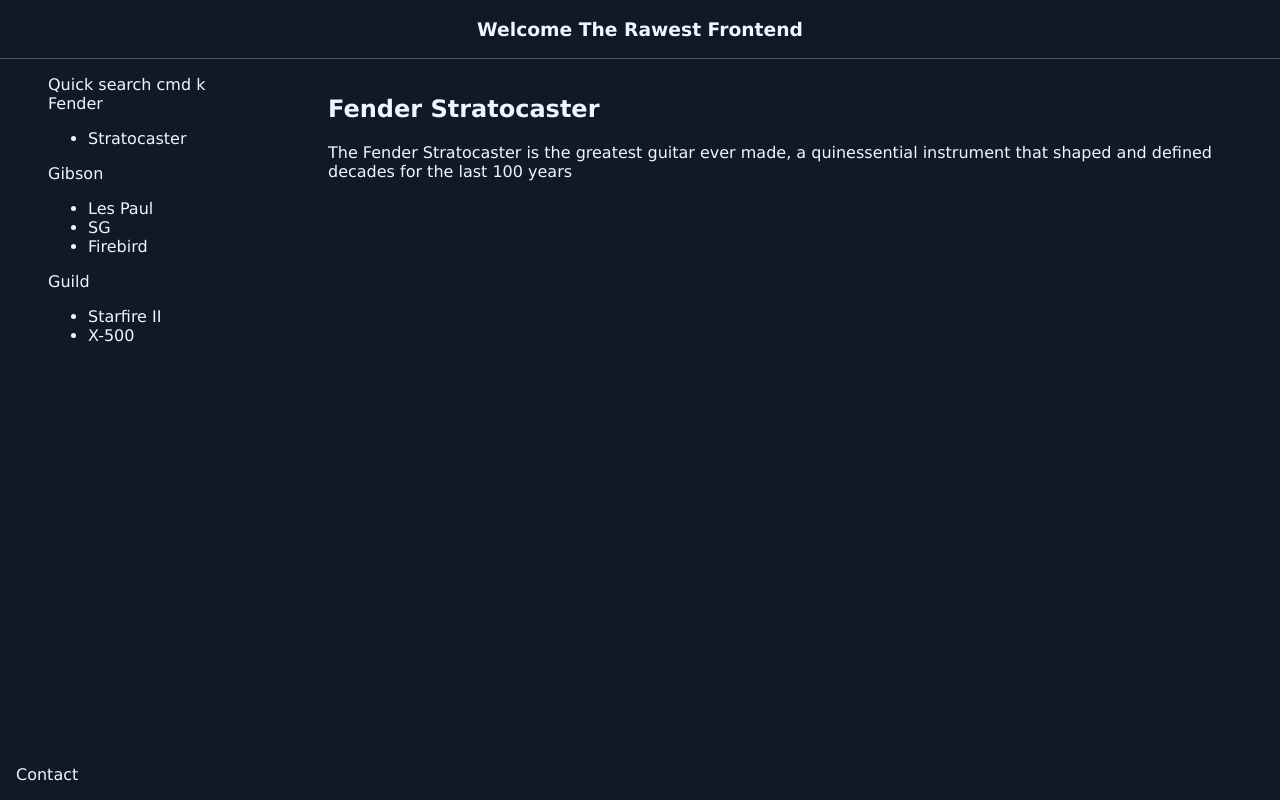
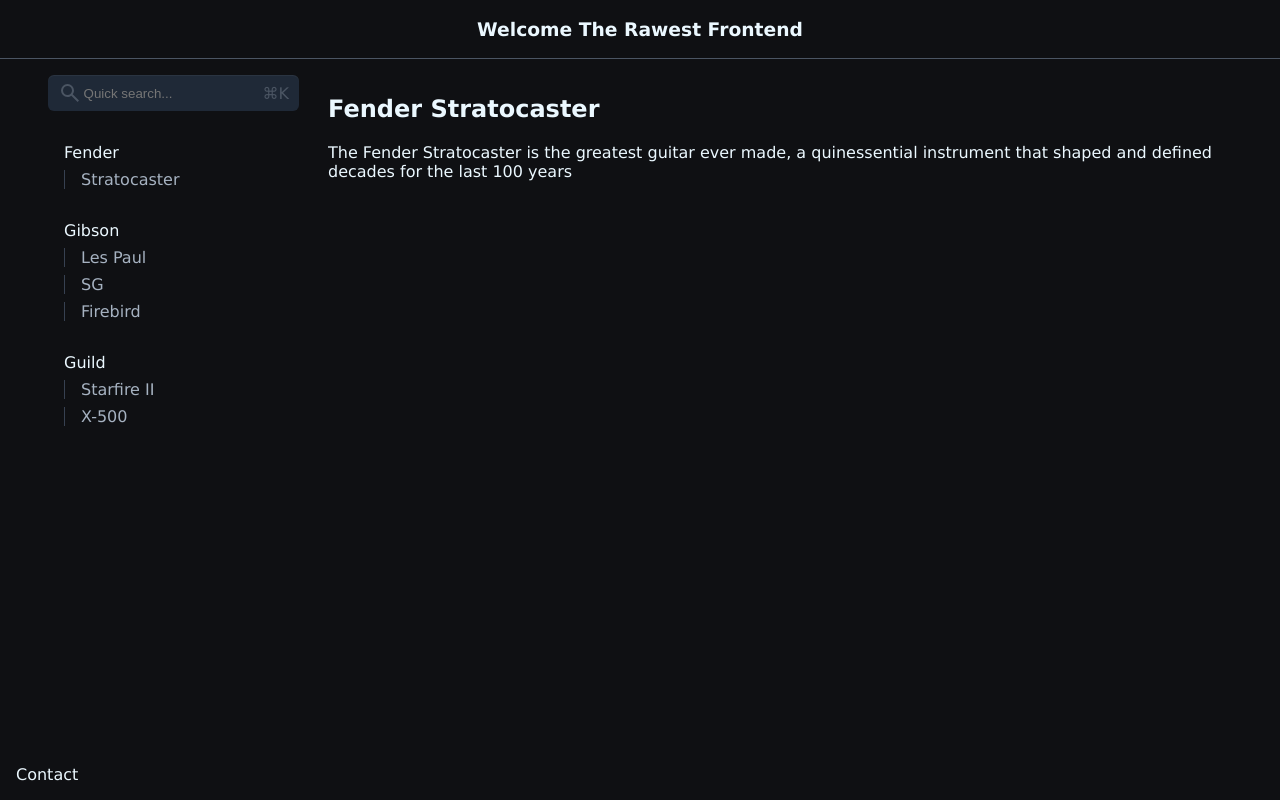
Before and after one commit to Mike-Medvedev/simple-dev-server, a website: page src/public/index.html in a window 1280 px wide. Drawn offline with Linux system fonts and the light colour scheme.

Commit message:
created search bar and dummy data list

```diff
--- a/src/httpHandlers.js
+++ b/src/httpHandlers.js
@@ -3,8 +3,8 @@
   parseResource,
   parseFileExt,
   generateHeaders,
-} from "../scripts/parseHttpRequest.js";
-import { pathToRequest, readFileContents } from "../scripts/pathScripts.js";
+} from "./parseHttpRequest.js";
+import { pathToRequest, readFileContents } from "./pathScripts.js";
 import { FileNotFound } from "./errors.js";
 
 const req = async (data, socket) => {
--- a/scripts/pathScripts.js
+++ b/src/pathScripts.js
@@ -1,7 +1,7 @@
 import { fileURLToPath } from "url";
 import path from "path";
 import { readFile } from "node:fs/promises";
-import { FileNotFound } from "../src/errors.js";
+import { FileNotFound } from "./errors.js";
 
 function pathToRequest(file) {
   const __filename = fileURLToPath(import.meta.url);
--- a/src/public/components/Home.js
+++ /dev/null
@@ -1 +0,0 @@
-console.log("Hello From switzerland");
--- a/src/public/components/data.js
+++ b/src/public/components/data.js
@@ -1,28 +1,23 @@
-const data = [
-  { brand: "Fender", model: "Stratocaster", desc: "A couple" },
-  { brand: "Gibson", model: "Les Paul", desc: "A couple" },
-  { brand: "Gibson", model: "SG", desc: "A couple" },
-  { brand: "Gibson", model: "Firebird", desc: "A couple" },
-  { brand: "Guild", model: "Starfire II", desc: "A couple" },
-  { brand: "Guild", model: "X-500", desc: "A couple" },
-];
+const data = {
+  Fender: ["Stratocaster"],
+  Gibson: ["Les Paul", "SG", "Firebird"],
+  Guild: ["Starfire II", "X-500"],
+};
 
 const aside = document.getElementById("layout-aside");
-const brands = {};
 
-for (const elmt of data) {
-  if (!brands[elmt.brand]) {
-    const sec = document.createElement("section");
-    sec.innerText = elmt.brand;
-
-    const ul = document.createElement("ul");
-    sec.appendChild(ul);
-
-    brands[elmt.brand] = ul;
-    aside.appendChild(sec);
-  }
-
-  const li = document.createElement("li");
-  li.innerText = elmt.model;
-  brands[elmt.brand].appendChild(li);
+for (const [brand, model] of Object.entries(data)) {
+  const sec = document.createElement("section");
+  aside.appendChild(sec);
+  console.log(sec);
+  sec.innerText = brand;
+  const list = document.createElement("div");
+  list.id = "guitarList";
+  sec.appendChild(list);
+  model.forEach((m) => {
+    const li = document.createElement("span");
+    li.id = "guitarItem";
+    li.innerText = m;
+    list.appendChild(li);
+  });
 }
--- a/src/public/index.css
+++ b/src/public/index.css
@@ -14,5 +14,48 @@
   height: 100%;
 }
 body {
-  background-color: #111827;
+  background-color: #0f1013;
 }
+
+input {
+  color: #ebf8ff;
+  background-color: transparent;
+  border: none;
+  outline: none;
+  &:focus {
+    outline: none;
+  }
+}
+
+section {
+  padding: 1rem;
+}
+.quicksearch {
+  display: flex;
+  align-items: center;
+  width: fit-content;
+  box-shadow: inset 0 1px 0 0 #ffffff0d;
+  background-color: #1f2937;
+  border-radius: 0.375rem;
+  padding: 0.375rem 0.6rem;
+  cursor: pointer;
+  margin-bottom: 1rem;
+  &:hover {
+    background-color: #303a46;
+  }
+}
+#guitarList {
+  display: flex;
+  gap: 0.5rem;
+  flex-direction: column;
+  margin-top: 0.5rem;
+}
+#guitarItem {
+  color: #a6b2c1;
+  padding-left: 1rem;
+  border-left: 1px solid #374151;
+  &:hover {
+    color: white;
+    border-left: 1px solid #23458c;
+  }
+}
--- a/src/public/index.html
+++ b/src/public/index.html
@@ -8,7 +8,9 @@
     <link rel="icon" href="server.svg" />
     <link href="./index.css" rel="stylesheet">
     </link>
-    <script src="./index.js" type="module"></script>
+    </link>
+    <script src="./components/data.js" type="module">
+    </script>
 </head>
 
 <body>
@@ -20,13 +22,22 @@
         </header>
         <section style="flex: 1; display: grid; grid-template-columns: 1fr 3fr; padding: 1rem;">
             <aside id="layout-aside" style="margin-left: 2rem;">
-                <span>Quick search cmd k</span>
-                <script src="./components/data.js" type="module">
-                </script>
+                <span class="quicksearch">
+                    <img src="./search.svg" />
+                    <input placeholder="Quick search..." id="searchInput" />
+                    <script>
+                        let field
+                        const input = document.getElementById('searchInput')
+                        input.addEventListener('input', (e) => field = e.target.value)
+                    </script>
+                    <div style=" color: #4b5563; ">⌘K</div>
+                </span>
+
             </aside>
-            <main style="overflow-y: scroll;">
+            <main style=" overflow-y: scroll;">
                 <h1>Fender Stratocaster</h1>
-                <p>The Fender Stratocaster is the greatest guitar ever made, a quinessential instrument that shaped and
+                <p>The Fender Stratocaster is the greatest guitar ever made, a quinessential instrument that shaped
+                    and
                     defined decades for the last 100 years</p>
             </main>
 
--- a/src/public/index.js
+++ /dev/null
@@ -1,2 +0,0 @@
-import "./components/Home.js";
-console.log("Sup from index.js");
```
Also changed, not shown: src/parseHttpRequest.js (renamed from scripts/parseHttpRequest.js), src/public/search.svg (added).
